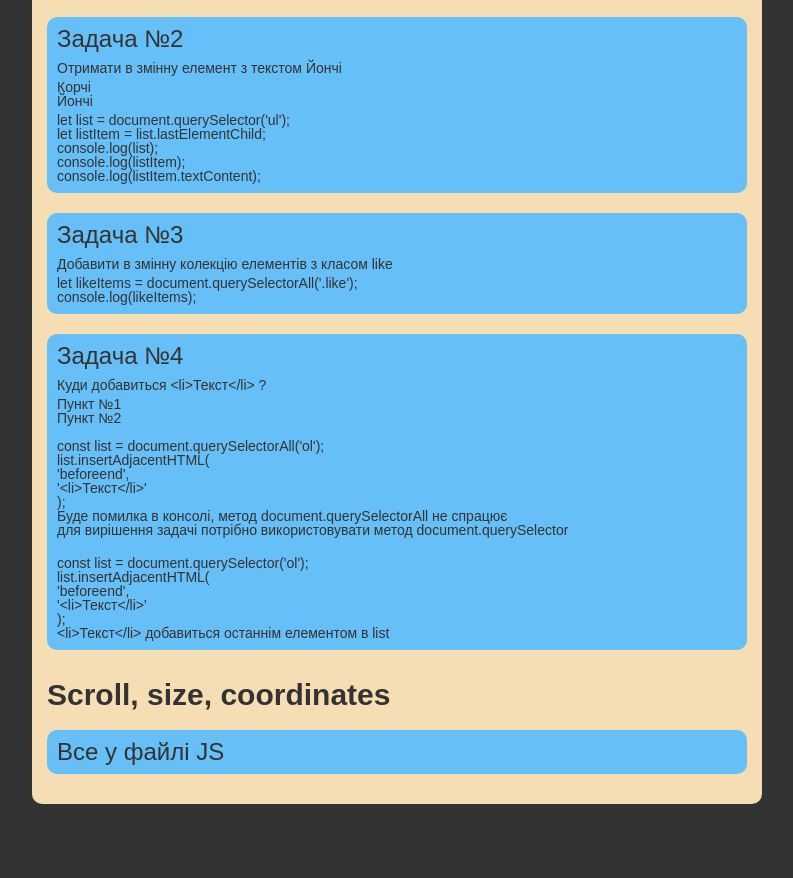
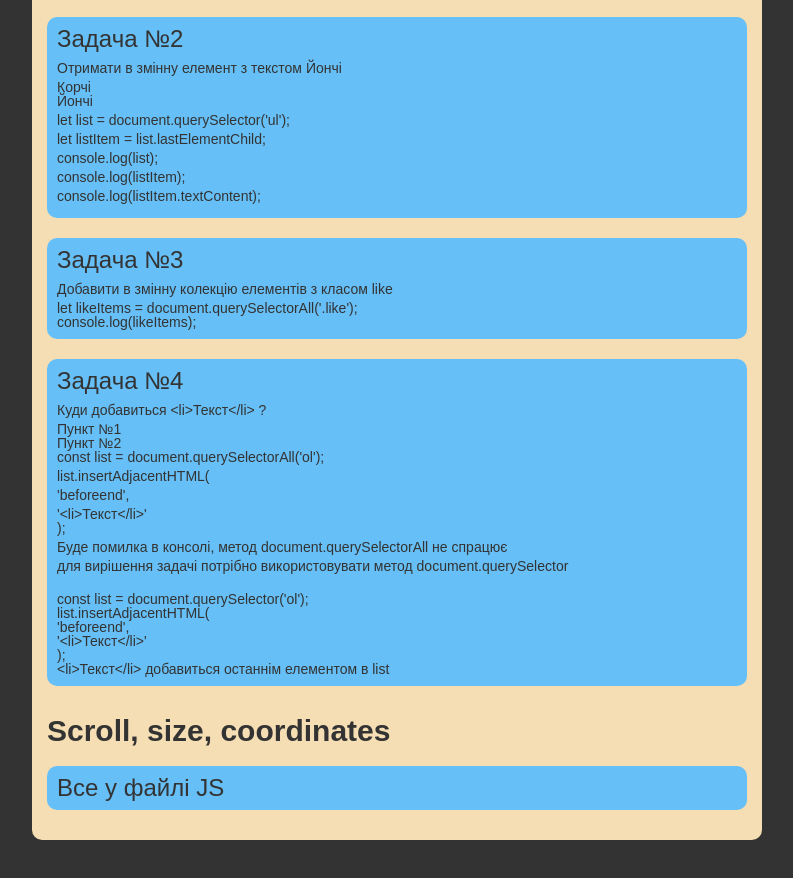
Before and after one commit to Marozik/Lesson__24_JS_Part-3, a plain HTML site: page index.html in a window 1280 px wide. Shown: the part 2327-3205 px from the top of the page, without its empty margins (243-1036 px from the left). Before the commit the page ends 3181 px from the top, so only its background shows below. Drawn offline with Linux system fonts and the light colour scheme.

Commit message:
Add files via upload

```diff
--- a/index.html
+++ b/index.html
@@ -232,9 +232,10 @@
 							<div class="item-home__task task">
 								<h3 class="task__title">Задача №1</h3>
 								<div class="task__text">
-									<p>Отримати в змінну елемент з атрибутом data-say-hi та отримати значення цього атрибуту
-										<br>
-										<div data-say-hi="yes">Привіт!</div></p>
+									<p>
+										<p>Отримати в змінну елемент з атрибутом data-say-hi та отримати значення цього атрибуту </p>
+										<div data-say-hi="yes">Привіт!</div>
+									</p>
 									<p>let sayHi = document.querySelector('[data-say-hi]');</p>
 									<p>console.log(sayHi.dataset.sayHi);</p>
 								</div>
@@ -243,22 +244,19 @@
 								<h3 class="task__title">Задача №2</h3>
 								<div class="task__text">
 									<p>
-										Отримати в змінну елемент з текстом Йончі
-										<br>
+										<p>Отримати в змінну елемент з текстом Йончі</p>
 										<ul>
 											<li>Корчі</li>
 											<li>Йончі</li>
 										</ul>
 									</p>
-									<p>let list = document.querySelector('ul');
-										<br>
-										let listItem = list.lastElementChild;
-										<br>
-										console.log(list);
-										<br>
-										console.log(listItem);
-										<br>
-										console.log(listItem.textContent);</p>
+									<p>
+										<p>let list = document.querySelector('ul');</p>
+										<p>let listItem = list.lastElementChild;</p>
+										<p>console.log(list);</p>
+										<p>console.log(listItem);</p>
+										<p>console.log(listItem.textContent);</p>
+									</p>
 								</div>
 							</div>
 							<div class="item-home__task task">
@@ -280,25 +278,18 @@
 								<h3 class="task__title">Задача №4</h3>
 								<div class="task__text">
 									<p>
-										Куди добавиться &lt;li&gt;Текст&lt;/li&gt; ?
+										<p>Куди добавиться &lt;li&gt;Текст&lt;/li&gt; ?</p>
 										<ol>
 											<li>Пункт №1</li>
 											<li>Пункт №2</li>
 										</ol>
-										<br>
-										const list = document.querySelectorAll('ol');
-										<br>
-										list.insertAdjacentHTML(
-										<br>
-										'beforeend',
-										<br>
+										<p>const list = document.querySelectorAll('ol');</p>
+										<p>list.insertAdjacentHTML(</p>
+										<p>'beforeend',</p>
 										'&lt;li&gt;Текст&lt;/li&gt;'
-										<br>
-										);
-										<br>
-										Буде помилка в консолі, метод document.querySelectorAll не спрацює
-										<br>
-										для вирішення задачі потрібно використовувати метод document.querySelector
+										<p>);</p>
+										<p>Буде помилка в консолі, метод document.querySelectorAll не спрацює</p>
+										<p>для вирішення задачі потрібно використовувати метод document.querySelector</p>
 									</p>
 									<br>
 									<p>const list = document.querySelector('ol');
```
